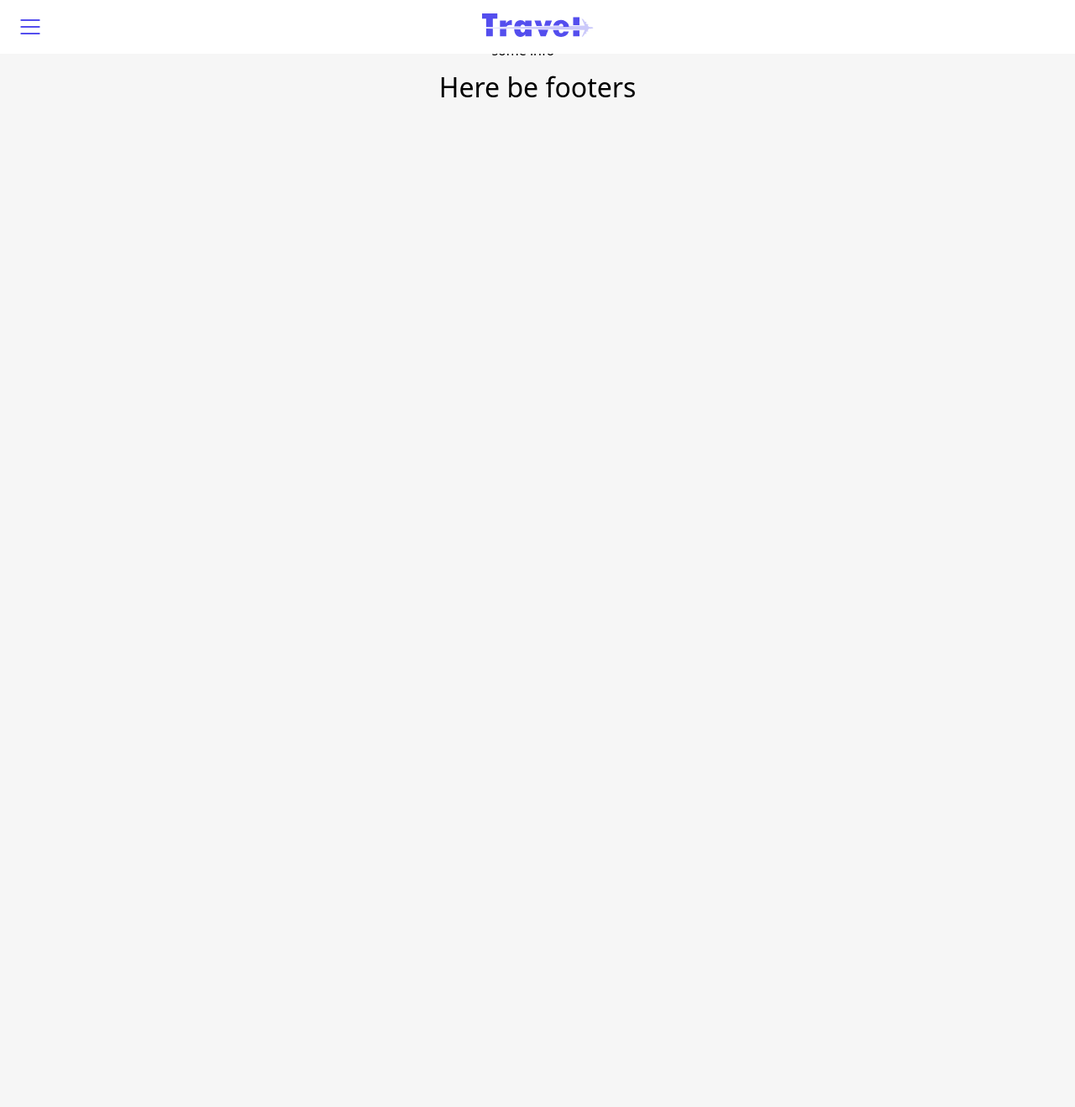
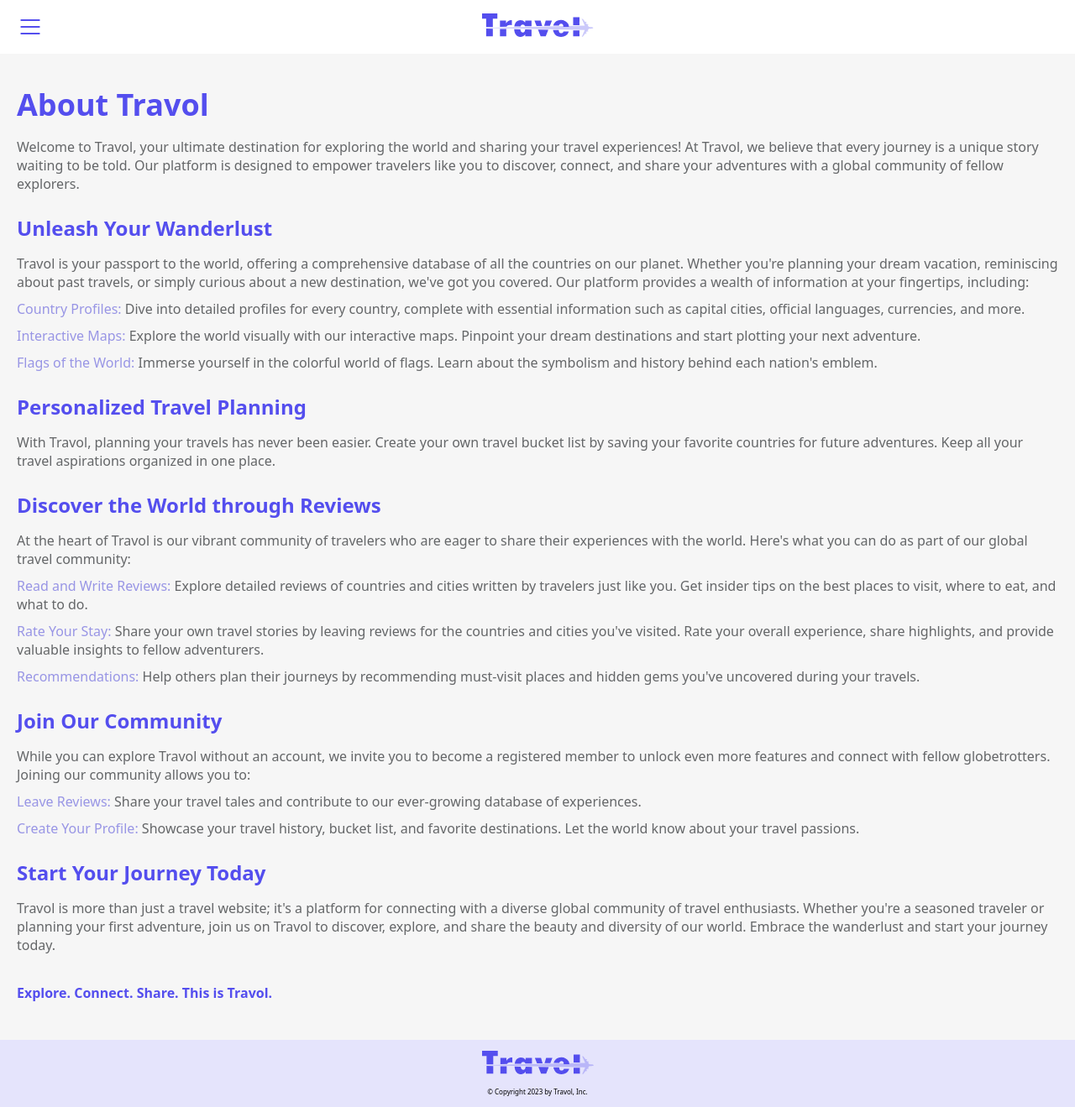
Before and after one commit to ncantarelli/countries-website, a React (Vite) app: page /about in a window 1280 px wide. Shown: the whole page at 84% size. Before the commit the page ends 800 px from the top, so only its background shows below. Built offline with nearby package versions, Linux system fonts and the light colour scheme.

Commit message:
filter for continents works.

```diff
--- a/src/App.tsx
+++ b/src/App.tsx
@@ -1,3 +1,4 @@
+import { useEffect } from "react";
 import { createRoutesFromElements, createBrowserRouter, Route, RouterProvider, Outlet, } from "react-router-dom";
 import Home from "./views/Home";
 import About from "./views/About";
@@ -5,10 +6,9 @@ import MyNavbar from "./components/MyNavbar";
 import ErrorPage from "./views/ErrorPage";
 import Countries from "./views/Countries";
 import Details from "./views/Details";
-import { useEffect } from "react";
 import Footer from "./components/Footer";
+
 function App() {
-
 
   const router = createBrowserRouter(
 
@@ -35,7 +35,7 @@ const Root = () => {
     <>
       <MyNavbar />
       <Outlet />
-      <Footer/>
+      <Footer />
     </>
   )
 }
--- a/src/components/Footer.tsx
+++ b/src/components/Footer.tsx
@@ -3,7 +3,8 @@ import React from 'react'
 function Footer() {
   return (
       <footer>
-          Here be footers
+          <img src='../src/assets/logo.svg'/>
+          <p>© Copyright 2023 by Travol, Inc.</p>
       </footer>
   )
 }
--- a/src/style/home-styles.css
+++ b/src/style/home-styles.css
@@ -35,3 +35,7 @@ h2 {
     font-weight: 700;
     color: #544EEE;
 }
+
+.CountryDisplay a:hover {
+    color: #34319b;
+}
--- a/src/style/styles.css
+++ b/src/style/styles.css
@@ -44,7 +44,7 @@ nav a {
 }
 
 nav a:hover {
-    color: #221ead;
+    color: #34319b;
 }
 
 .BurgerIcon {
@@ -65,7 +65,7 @@ nav a:hover {
 }
 
 .UserAreaLinks a:first-child:hover {
-    color: #221ead;
+    color: #34319b;
 }
 
 .UserAreaLinks a:last-child {
@@ -77,7 +77,7 @@ nav a:hover {
 }
 
 .UserAreaLinks a:last-child:hover {
-    background-color: #221ead;
+    background-color: #34319b;
 }
 
 .LogoContainer {
@@ -92,6 +92,7 @@ h1 {
 }
 
 h2 {
+    color: #15141B;
     font-size: 1.625rem;
     font-weight: 700;
 }
@@ -115,28 +116,25 @@ footer {
     flex-direction: column;
     justify-content: center;
     align-items: center;
-    height: 8vh;
-    font-size: 2rem;
+    height: 10vh;
+    width: 100vw;
+    margin-top: 25px;
+    gap: 15px;
+    background-color: #E5E4FC;
 }
 
-/* .NavItems {
-    display: flex;
-    justify-content: center;
-    align-items: center;
-    gap: 2vw; /* This is 20px moved to viewport width */
-    /* margin-left: 0.60vw; This is 10px moved to viewport width */
-    /* margin-right: 0.60vw; This is 10px moved to viewport width */
-/* } */
+footer p:last-child {
+    font-size: 0.5rem;
+}
 
 .active {
-    color: #544EEE;
+    color: #34319b;
 }
 
 .TopInfoContainer {
     display: flex;
     flex-direction: column;
     width: 100vw;
-    /* gap: 12px; */
 }
 
 .TopInfoContainer img {
@@ -146,14 +144,11 @@ footer {
 .HeaderContainer {
     display: flex;
     justify-content: space-between;
-    /* align-items: last baseline; */
-    /* gap: 2.34vw; */
     margin: 70px 20px 0 20px;
 }
 
 .HeaderContainer h1 {
-    /* display: flex; */
-    /* align-items: flex-start; */
+    color: #15141B;
     margin: 3.60vh 0px 20px 0px;
     font-size: 40px;
 }
@@ -170,35 +165,73 @@ input {
     background-color: #E5E4FC;
     border: 2px solid #544EEE;
     padding: 7px 16px 7px 16px;
-    margin: 10px 20px 10px 20px;
+    margin: 10px 20px 20px 20px;
     font-size: 1rem;
-    /* text-align: center; */
-    /* width: 300px; */
 }
 
 input::placeholder {
     color: #9895e5;
 }
 
+input:hover {
+    background-color: #c5c5dc;
+    color: #8381c6;
+}
+
 .FilterBox {
     display: flex;
+    flex-direction: column;
+    justify-content: space-around;
     border-radius: 30px;
     box-shadow: 0 4px 8px 0 #E5E4FC, 0 6px 20px 0 #E5E4FC;
     background-color: white;
-    height: 15vh;
-    padding: 10px 16px 10px 16px;
-    margin: 0px 20px 0px 20px;
+    height: auto;
+    padding: 20px;
+    margin: 0px 20px 10px 20px;
 }
 
-.FilterBox div {
+.FilterBox h4 {
+    margin: 0 20px 10px 20px;
+}
+
+.FilterOptions {
     display: flex;
+    flex-direction: row;
+    justify-content: space-around;
+}
+
+.FilterOptions div {
+    display: flex;
+    gap: 5px;
     flex-direction: column;
+    justify-content: flex-start;
 }
-.FilterBox div p {
-    font-size: 0.8rem;
-    color: #544EEE;
-    background-color: white;
-    padding: 5px;
+
+.FilterOptions div:last-child {
+    display: flex;
+    gap: 5px;
+    flex-direction: column;
+    justify-content: flex-start;
+}
+
+.Selected {
+    font-size: 1rem;
+    font-weight: 700;
+    color: #FFFFFF;
+    background-color: #544EEE;
+    border-radius: 10px;
+    padding: 7px 16px 7px 16px;
+    text-align: center;
+}
+
+.Unselected {
+    font-size: 1rem;
+    font-weight: 700;
+    color: #646668;
+    background-color: #F6F6F6;
+    border-radius: 10px;
+    padding: 7px 16px 7px 16px;
+    text-align: center;
 }
 
 .CardContainer {
@@ -222,7 +255,7 @@ input::placeholder {
     justify-content: center;
     align-items: flex-start;
     flex-direction: column;
-    height: auto; /* Around 70px moved to viewport height*/
+    height: auto;
     width: auto;
     background-color: #FFFFFF;
     border-radius: 30px;
@@ -251,12 +284,12 @@ input::placeholder {
     left: 0;
     width: 100%;
     height: 100%;
-    background-color: #FFFFFF; /* Semi-transparent white background */
+    background-color: #FFFFFF;
     display: flex;
-    flex-direction: column; /* Columns for content */
-    align-items: center; /* Center content horizontally */
-    justify-content: center; /* Space between columns and rows */
-    z-index: 999; /* Ensure modal appears above other content */
+    flex-direction: column;
+    align-items: center;
+    justify-content: center;
+    z-index: 999;
     font-weight: 700;
 }
 
@@ -267,36 +300,32 @@ input::placeholder {
 }
 
 .modal-content {
-    /* flex: 1; */
-     /* Take up remaining vertical space */
     display: flex;
     flex-direction: column;
     align-items: center;
     justify-content: center;
-    /* gap: 200px; */
 }
 
 .NavItems {
     display: flex;
-    flex-direction: column; /* Columns for links */
-    align-items: center; /* Center links horizontally */
-    margin: 20px 20px 300px 20px; /* Add spacing around links */
+    flex-direction: column;
+    align-items: center;
+    margin: 20px 20px 300px 20px;
     gap: 20px;
 }
 
 .UserAreaLinks {
     display: flex;
-    flex-direction: row; /* Row for UserAreaLinks */
+    flex-direction: row;
     align-items: center;
-    margin-top: 10px; /* Add spacing above UserAreaLinks */
-    gap: 20px;
+    margin-top: 10px
 }
 
 .NavItems a, .UserAreaLinks a {
     text-decoration: none;
     color: #544EEE;
     font-size: 1.3rem;
-    margin: 5px 0; /* Add vertical spacing between links */
+    margin: 5px 0;
 }
 
 .CloseButton {
@@ -306,3 +335,38 @@ input::placeholder {
     left: 20px;
     cursor: pointer;
 }
+
+/*? About Page Styles */
+
+.AboutPage {
+    display: flex;
+    flex-direction: column;
+    margin: 100px 20px 20px 20px;
+}
+
+.AboutPage h1 {
+    text-align: left;
+    margin-bottom: 10px;
+    color: #544EEE;
+}
+
+.AboutPage h2 {
+    margin: 20px 20px 10px 0px;
+    font-size: 1.5rem;
+    color: #544EEE;
+}
+
+.AboutPage h3 {
+    font-size: 1rem;
+    margin: 30px 0 0 0;
+    color: #544EEE;
+}
+
+.AboutPage p {
+    margin: 5px 0 5px 0;
+    color: #646668;
+}
+
+.AboutPage span {
+    color: #9895e5;
+}
--- a/src/views/About.tsx
+++ b/src/views/About.tsx
@@ -3,17 +3,53 @@ import React from 'react'
 function About() {
 
     return (
-        <div>
-            <h1>About</h1>
-            <AboutCard/>
+        <div className='AboutPage'>
+            <h1>About Travol</h1>
+
+            <p>Welcome to Travol, your ultimate destination for exploring the world and sharing your travel experiences! At Travol, we believe that every journey is a unique story waiting to be told. Our platform is designed to empower travelers like you to discover, connect, and share your adventures with a global community of fellow explorers.</p>
+
+            <h2>Unleash Your Wanderlust</h2>
+
+            <p>Travol is your passport to the world, offering a comprehensive database of all the countries on our planet. Whether you're planning your dream vacation, reminiscing about past travels, or simply curious about a new destination, we've got you covered. Our platform provides a wealth of information at your fingertips, including:</p>
+
+            <p><span>Country Profiles:</span> Dive into detailed profiles for every country, complete with essential information such as capital cities, official languages, currencies, and more.</p>
+
+            <p><span>Interactive Maps:</span> Explore the world visually with our interactive maps. Pinpoint your dream destinations and start plotting your next adventure.</p>
+
+            <p><span>Flags of the World:</span> Immerse yourself in the colorful world of flags. Learn about the symbolism and history behind each nation's emblem.</p>
+
+            <h2>Personalized Travel Planning</h2>
+
+            <p>With Travol, planning your travels has never been easier. Create your own travel bucket list by saving your favorite countries for future adventures. Keep all your travel aspirations organized in one place.</p>
+
+            <h2>Discover the World through Reviews</h2>
+
+            <p>At the heart of Travol is our vibrant community of travelers who are eager to share their experiences with the world. Here's what you can do as part of our global travel community:</p>
+
+            <p><span>Read and Write Reviews:</span> Explore detailed reviews of countries and cities written by travelers just like you. Get insider tips on the best places to visit, where to eat, and what to do.</p>
+
+            <p><span>Rate Your Stay:</span> Share your own travel stories by leaving reviews for the countries and cities you've visited. Rate your overall experience, share highlights, and provide valuable insights to fellow adventurers.</p>
+
+            <p><span>Recommendations:</span> Help others plan their journeys by recommending must-visit places and hidden gems you've uncovered during your travels.</p>
+
+            <h2>Join Our Community</h2>
+
+            <p>While you can explore Travol without an account, we invite you to become a registered member to unlock even more features and connect with fellow globetrotters. Joining our community allows you to:</p>
+
+            <p><span>Leave Reviews:</span> Share your travel tales and contribute to our ever-growing database of experiences.</p>
+
+            {/* <p><span>Connect with Others:</span> Follow like-minded travelers, exchange messages, and build your network of fellow adventurers.</p> */}
+
+            <p><span>Create Your Profile:</span> Showcase your travel history, bucket list, and favorite destinations. Let the world know about your travel passions.</p>
+
+            <h2>Start Your Journey Today</h2>
+
+            <p>Travol is more than just a travel website; it's a platform for connecting with a diverse global community of travel enthusiasts. Whether you're a seasoned traveler or planning your first adventure, join us on Travol to discover, explore, and share the beauty and diversity of our world. Embrace the wanderlust and start your journey today.</p>
+
+            <h3>Explore. Connect. Share. This is Travol.</h3>
         </div>
     );
 }
 
-function AboutCard() {
-    return (
-        <p>some info</p>
-    );
-}
 
 export default About
--- a/src/views/Countries.tsx
+++ b/src/views/Countries.tsx
@@ -31,7 +31,8 @@ function Countries() {
     ]);
 
     const [inputText, setInputText] = useState("");
-    const [isFilterBoxOpen, setIsFilterBoxOpen] = useState(false); // useState to manage FilterBox visibility
+    const [isFilterBoxOpen, setIsFilterBoxOpen] = useState(false); // useState to manage the FilterBox visibility
+    const [selectedFilters, setSelectedFilters] = useState<string[]>([]);
 
     const fetchCountries = async () => {
         try {
@@ -59,9 +60,17 @@ function Countries() {
         setInputText(text);
     };
 
+    const handleFilterChange = (filters: string[]) => {
+        setSelectedFilters(filters);
+    };
+
     const filteredCountries = countries.filter((country) => {
         const normalizedCountryName = country.name.common.toLowerCase();
         const normalizedInputText = inputText.toLowerCase()
+        if (selectedFilters.length > 0 && !selectedFilters.includes(country.region)) {
+            return false;
+        };
+
         return normalizedCountryName.includes(normalizedInputText);
     });
     console.log('filteredCountries :>> ', filteredCountries);
@@ -86,7 +95,7 @@ function Countries() {
                     onClick={toggleFilterBox}
                 />
                 </div>
-            {isFilterBoxOpen && <FilterBox />}
+            {isFilterBoxOpen && <FilterBox onFilterChange={handleFilterChange}/>}
             <SearchBar inputChangeHandler={inputChangeHandler} />
             </div>
 
--- a/src/views/Details.tsx
+++ b/src/views/Details.tsx
@@ -1,10 +1,13 @@
 import React from 'react'
 
 function Details() {
+
+
+
     return (
-        <div>
+        <>
             <h2>More info about the country</h2>
-        </div>
+        </>
     );
 }
 
```
Also changed, not shown: src/components/FilterBox.tsx (+50 -15 lines).
